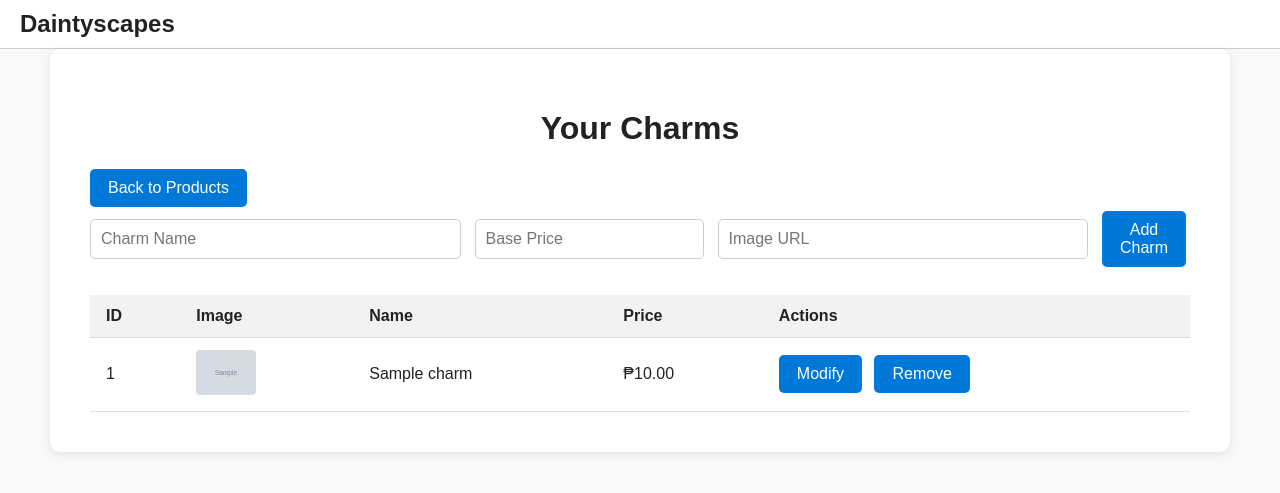
After one commit to VenB304/Daintyscapes-Front-End, a PHP site: page /pages/seller/add_charms.php in a window 1280 px wide. The commit adds this page. Shown: the top 493 px of the page. Run offline with PHP 8.4, Linux system fonts and the light colour scheme; tables that the repository leaves empty hold one stand-in row (values such as "Sample post"); grey boxes marked "Sample" are stand-in pictures.

Commit message:
new add_charms.php

```diff
--- /dev/null
+++ b/pages/seller/add_charms.php
@@ -0,0 +1,116 @@
+<?php
+session_start();
+include_once("../../includes/header.php");
+include_once("../../includes/db.php"); // This defines $conn
+
+$success = $error = "";
+
+// Handle charm addition
+if ($_SERVER['REQUEST_METHOD'] === 'POST' && isset($_POST['add_charm'])) {
+    $name = trim($_POST['name']);
+    $price = floatval($_POST['price']);
+    $image_url = trim($_POST['image_url']);
+
+    if ($name && $price && $image_url) {
+        $stmt = $conn->prepare("CALL add_charm(?, ?, ?)");
+        $stmt->bind_param("sds", $name, $price, $image_url);
+        if ($stmt->execute()) {
+            $success = "Charm added successfully!";
+        } else {
+            $error = "Failed to add charm.";
+        }
+        $stmt->close();
+        // Clear any remaining results
+        while ($conn->more_results() && $conn->next_result()) { $conn->store_result(); }
+        // Refresh to show new charm
+        header("Location: add_charms.php?success=1");
+        exit();
+    } else {
+        $error = "All fields are required.";
+    }
+}
+
+// Handle charm removal
+if ($_SERVER['REQUEST_METHOD'] === 'POST' && isset($_POST['remove_charm_id'])) {
+    $remove_id = intval($_POST['remove_charm_id']);
+    $stmt = $conn->prepare("CALL remove_charm(?)");
+    $stmt->bind_param("i", $remove_id);
+    $stmt->execute();
+    $stmt->close();
+    header("Location: add_charms.php"); // refresh to show updated table
+    exit();
+}
+
+// Fetch charms from the database
+$charms = [];
+$stmt = $conn->prepare("SELECT charm_id, charm_name, charm_base_price, charm_image_url FROM charms ORDER BY charm_id DESC");
+$stmt->execute();
+$result = $stmt->get_result();
+while ($row = $result->fetch_assoc()) {
+    $charms[] = $row;
+}
+$stmt->close();
+
+if (isset($_GET['success'])) {
+    $success = "Charm added successfully!";
+}
+?>
+
+<head>
+    <link rel="stylesheet" href="/daintyscapes/assets/css/styles.css">
+</head>
+<div class="page-container">
+    <h1>Your Charms</h1>
+    <a href="products.php" class="btn">Back to Products</a>
+
+    <?php if ($success): ?>
+        <div class="success"><?= htmlspecialchars($success) ?></div>
+    <?php endif; ?>
+    <?php if ($error): ?>
+        <div class="error"><?= htmlspecialchars($error) ?></div>
+    <?php endif; ?>
+
+    <div style="margin-bottom: 24px;">
+        <form method="POST" action="add_charms.php" style="display: flex; gap: 10px; align-items: center;">
+            <input type="text" name="name" placeholder="Charm Name" required>
+            <input type="number" name="price" placeholder="Base Price" step="0.01" min="0" required>
+            <input type="text" name="image_url" placeholder="Image URL" required>
+            <button type="submit" name="add_charm" class="btn">Add Charm</button>
+        </form>
+    </div>
+
+    <table class="product-table">
+        <thead>
+            <tr>
+                <th>ID</th>
+                <th>Image</th>
+                <th>Name</th>
+                <th>Price</th>
+                <th>Actions</th>
+            </tr>
+        </thead>
+        <tbody>
+            <?php foreach ($charms as $charm): ?>
+            <tr>
+                <td><?= htmlspecialchars($charm['charm_id']) ?></td>
+                <td>
+                    <?php if (!empty($charm['charm_image_url'])): ?>
+                        <img src="<?= htmlspecialchars($charm['charm_image_url']) ?>" alt="<?= htmlspecialchars($charm['charm_name']) ?>" style="width: 60px; height: auto;">
+                    <?php else: ?>
+                        <img src="/daintyscapes/assets/img/default-product.png" alt="No Image" style="width: 60px; height: auto;">
+                    <?php endif; ?>
+                </td>
+                <td><?= htmlspecialchars($charm['charm_name']) ?></td>
+                <td>₱<?= number_format($charm['charm_base_price'], 2) ?></td>
+                <td>
+                    <a href="modify_charm.php?id=<?= urlencode($charm['charm_id']) ?>" class="btn">Modify</a>
+                    <form method="POST" action="add_charms.php" style="display:inline;">
+                        <input type="hidden" name="remove_charm_id" value="<?= htmlspecialchars($charm['charm_id']) ?>">
+                        <button type="submit" class="btn" onclick="return confirm('Are you sure you want to remove this charm?');">Remove</button>
+                    </form>
+                </td>
+            </tr>
+            <?php endforeach; ?>
+        </tbody>
+    </table>
+</div>
--- a/pages/seller/modify_product.php
+++ b/pages/seller/modify_product.php
@@ -45,13 +45,13 @@ if ($_SERVER['REQUEST_METHOD'] === 'POST' && isset($_POST['product_id'])) {
 
     // Insert all current variants
     if (!empty($_POST['variants']) && !empty($_POST['variant_images'])) {
-        $color_stmt = $conn->prepare("CALL add_product_variant(?, ?, ?)");
+        $variant_stmt = $conn->prepare("CALL add_product_variant(?, ?, ?)");
         foreach ($_POST['variants'] as $i => $color) {
             $variant_name = trim($color);
             $color_image = trim($_POST['variant_images'][$i]);
             if ($variant_name !== '' && $color_image !== '') {
-                $color_stmt->bind_param("iss", $id, $variant_name, $color_image);
-                $color_stmt->execute();
+                $variant_stmt->bind_param("iss", $id, $variant_name, $color_image);
+                $variant_stmt->execute();
                 // Clear any remaining results to avoid "commands out of sync"
                 while ($conn->more_results() && $conn->next_result()) { $conn->store_result(); }
             }
--- a/pages/seller/products.php
+++ b/pages/seller/products.php
@@ -33,6 +33,7 @@ $stmt->close();
 <div class="page-container">
     <h1>Your Products</h1>
     <a href="add_product.php" class="btn">Add Product</a>
+    <a href="add_charms.php" class="btn">Add Charms</a>
     <table class="product-table">
         <thead>
             <tr>
```
Also changed, not shown: SQL_queries/create_procedures.sql (+18 -4 lines).
